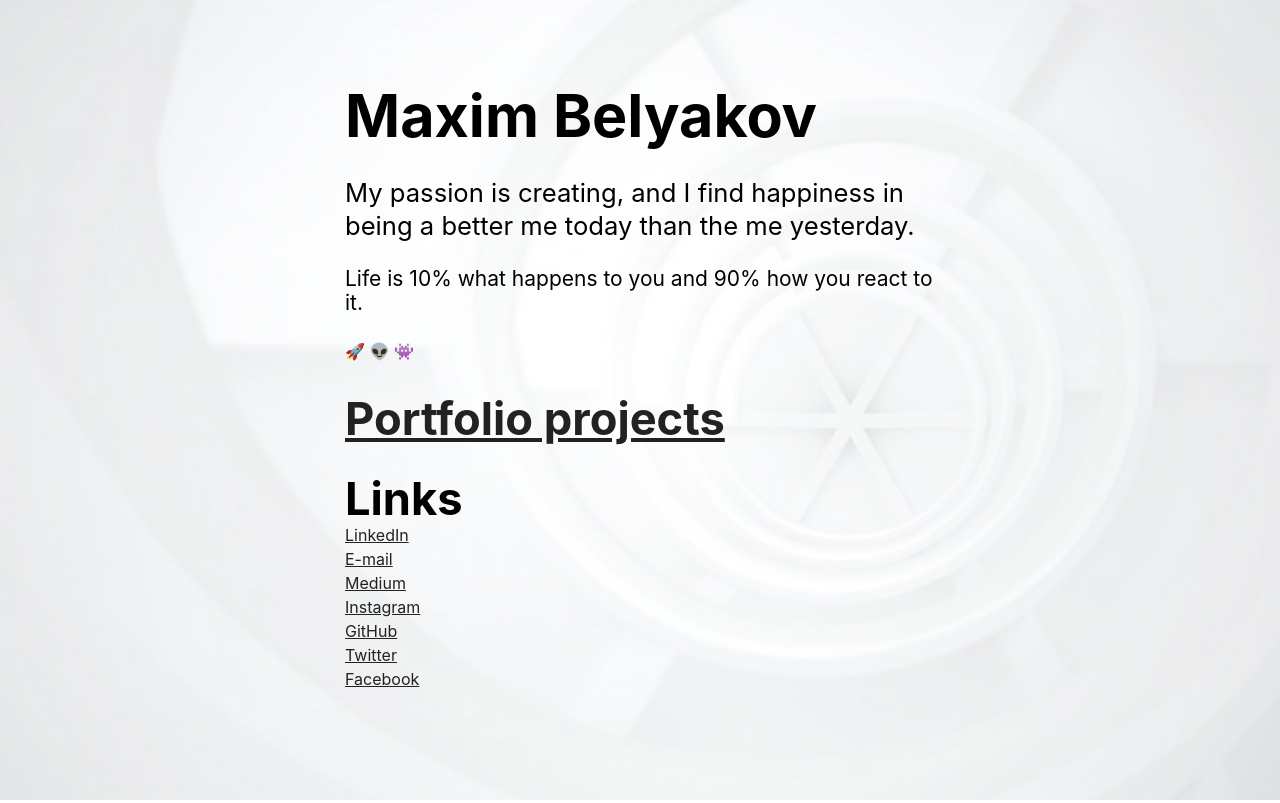
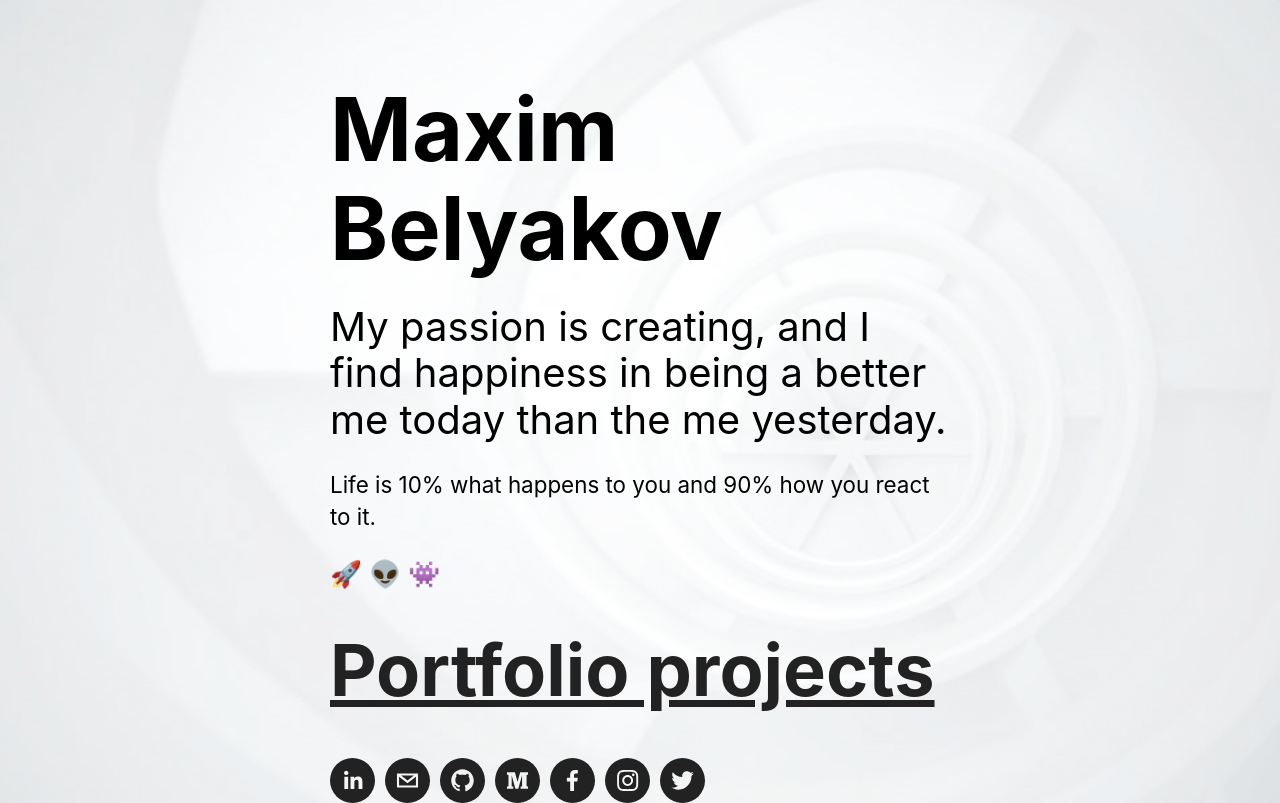
Before and after one commit to maxim-belyakov/belyakov.site, a React (Create React App) app: page / in a window 1280 px wide. Built offline with nearby package versions, Linux system fonts and the light colour scheme.

Commit message:
social icons, bg image, slide about me

```diff
--- a/package.json
+++ b/package.json
@@ -14,7 +14,8 @@
     "react": "^16.13.1",
     "react-dom": "^16.13.1",
     "react-router-dom": "^5.1.2",
-    "react-scripts": "3.4.1"
+    "react-scripts": "3.4.1",
+    "react-social-icons": "^4.1.0"
   },
   "scripts": {
     "start": "react-scripts start",
--- a/src/App.css
+++ b/src/App.css
@@ -16,8 +16,9 @@ body {
 /* Copy & Lists */
 
 p {
-  line-height: 1.5rem;
-  margin-top: 1.5rem;
+  line-height: 2rem;
+  margin-top: 1.6rem;
+  font-size: 1.6rem;
   margin-bottom: 0;
 }
 
@@ -79,14 +80,14 @@ h1,
 }
 
 h1 {
-  font-size: 3.7rem;
-  line-height: 4.5rem;
+  font-size: 5.5rem;
+  line-height: 6.2rem;
   margin-top: 3rem;
 }
 
 h2 {
-  font-size: 2.828rem;
-  line-height: 3rem;
+  font-size: 4.5rem;
+  line-height: 6rem;
 }
 
 h3 {
@@ -129,45 +130,20 @@ code {
 /* Leading paragraph text */}
 
 .lead {
-  font-size: 1.6rem;
-  line-height: 1.3;
+  font-size: 2.5rem;
+  line-height: 2.9rem;
 }
 
 /* Hug the block above you */
 
-.hug {
-  margin-top: 0;
-}
-
 .quote {
-  font-size: 21px;
+  font-size: 1.4rem;
 }
 
 main {
-  width: 590px;
+  width: 620px;
   margin: 0 auto;
   height: 100%;
-}
-
-blockquote {
-  margin-left: 0;
-  margin-right: 0;
-}
-
-blockquote p:before {
-  content: '“';
-  font-size: 1.25em;
-  font-weight: bold;
-}
-
-blockquote p:after {
-  content: '”';
-  font-size: 1.25em;
-  font-weight: bold;
-}
-
-blockquote footer {
-  color: #888;
 }
 
 a {
@@ -180,7 +156,6 @@ a:hover,
 }
 
 .collapsible {
-
   color: white;
   cursor: pointer;
   padding: 18px;
@@ -198,3 +173,11 @@ a:hover,
 .heigth100per {
   height: 100%;
 }
+
+.socialContainer {
+  padding-top: 2.5rem;
+}
+
+.socialContainer a {
+  margin-right: 10px;
+}
--- a/src/App.js
+++ b/src/App.js
@@ -1,15 +1,15 @@
-import React from 'react';
+import React, {useState} from 'react';
 import {
   BrowserRouter as Router,
   Switch,
   Route,
-  Link,
-  useHistory,
-  useLocation,
-  useParams
+  Link
 } from "react-router-dom";
+import { SocialIcon } from 'react-social-icons';
 
 import Portfolio from './components/Portfolio';
+import socialIcons from "./JSON/socialIcons"
+
 import './App.css';
 
 export default function App() {
@@ -43,6 +43,10 @@ export default function App() {
 }
 
 function Home() {
+
+  const socials = socialIcons.message
+  const [iconSocialSize, setIconSocialSize] = useState(45)
+
   return (
     <main>
       <h1>Maxim Belyakov</h1>
@@ -54,17 +58,10 @@ function Home() {
           <Link to="/portfolio">Portfolio projects</Link>
         </h2>
       </section>
-      <section>
-        <h2 className="check">Links</h2>
-        <ul>
-          <li> <a href="https://linkedin.com/in/maxim-belyakov">LinkedIn</a> </li>
-          <li> <a href="mailto:maxim.a.belyakov@gmail.com?subject=Hey, Maxim!">E-mail</a> </li>
-          <li> <a href="https://medium.com/@maxim.a.belyakov">Medium</a> </li>
-          <li> <a href="https://instagram.com/maxim_chai">Instagram</a> </li>
-          <li> <a href="https://github.com/maxim-belyakov">GitHub</a> </li>
-          <li> <a href="https://twitter.com/maxim_chai">Twitter</a> </li>
-          <li> <a href="https://facebook.com/maxim.a.belyakov">Facebook</a> </li>
-        </ul>
+      <section className="socialContainer">
+        {socials.map((social, i) => (
+          <SocialIcon bgColor="#222222" style={{ height: iconSocialSize, width: iconSocialSize }} network={social.name} url={social.link}/>
+        ))}
       </section>
     </main>
   );
--- a/src/projectsData.json
+++ b/src/JSON/projectsData.json
@@ -86,7 +86,7 @@
                 "4-PN-widget-2018/2.png"
             ],
             "link": "https://ponominalu.ru/widget/index.html?options_json={%22orderData%22:{},%22event%22:{%22id%22:756082},%22hideHeader%22:false,%22init%22:{%22token%22:%22f094e983-2eb0-4793-a3ae-8145bb3a455d%22,%22user_session%22:%22pa-385e2ff0-a813-4cbf-8230-ffdff2e0afef-202003251406%22,%22promote%22:%22%22,%22isPonominalu%22:true},%22userParams%22:{%22is_poligon%22:false},%22experimental%22:{%22showSubstratesTime%22:false,%22reviewsVenue%22:false,%22tour%22:false,%22agreedDeclination%22:false,%22announcements%22:false,%22vkOauth%22:false,%22seoCalendar%22:false,%22recomendations%22:false,%22promoIos%22:false,%22ampWidget%22:false,%22storybookLoader%22:false,%22gridCSS%22:false,%22debug%22:false,%22test%22:false,%22artistLineUp%22:false,%22gridcss%22:false},%22excludeDates%22:false,%22gtagId%22:%22UA-36442360-15%22,%22devMode%22:false,%22containerId%22:%22pnWidgetContainer%22,%22gtagSession%22:%22GA1.2.810869581.1585137940%22,%22yaMetrikaIdSession%22:%221585137941561090579%22}#/",
-            "linkName": "Example",
+            "linkName": "Live Demo",
             "tags": [
                 {
                     "name": "Angular 6",
@@ -97,8 +97,8 @@
                     "color": "#1e3366"
                 },
                 {
-                    "name": "tag3",
-                    "color": "green"
+                    "name": "Babel",
+                    "color": "#f3cc00"
                 }
             ]
         },
@@ -113,16 +113,12 @@
             "linkName": "partners.ponominalu.ru",
             "tags": [
                 {
-                    "name": "tag1",
-                    "color": "orange"
+                    "name": "React",
+                    "color": "#5fd2f7"
                 },
                 {
-                    "name": "tag2",
-                    "color": "blue"
-                },
-                {
-                    "name": "tag3",
-                    "color": "green"
+                    "name": "Lodash",
+                    "color": "#181818"
                 }
             ]
         },
@@ -133,20 +129,20 @@
             "imgs": [
                 "6-ponominalu-2016/1.png"
             ],
-            "link": "https://partners.ponominalu.ru",
-            "linkName": "Link Name 2",
+            "link": "https://dev1.ponominalu.ru",
+            "linkName": "Live Demo (foobar:foobar)",
             "tags": [
                 {
-                    "name": "tag1",
-                    "color": "orange"
+                    "name": "Angular",
+                    "color": "#d70030"
                 },
                 {
-                    "name": "tag2",
-                    "color": "blue"
+                    "name": "Gulp",
+                    "color": "#e54849"
                 },
                 {
-                    "name": "tag3",
-                    "color": "green"
+                    "name": "LESS",
+                    "color": "#010506"
                 }
             ]
         },
@@ -157,22 +153,26 @@
             "imgs": [
                 "8-chitai-gorod-2015/1.png"
             ],
-            "link": "https://partners.ponominalu.ru",
+            "link": "https://www.chitai-gorod.ru/",
             "linkName": "chitai-gorod.ru",
             "tags": [
                 {
-                    "name": "tag1",
-                    "color": "orange"
+                    "name": "WordPress",
+                    "color": "#31353a"
                 },
                 {
-                    "name": "tag2",
-                    "color": "blue"
+                    "name": "JavaScript",
+                    "color": "#efd81d"
                 },
                 {
-                    "name": "tag3",
-                    "color": "green"
+                    "name": "Ajax",
+                    "color": "#0780c6"
+                },
+                {
+                    "name": "Bootstrap",
+                    "color": "#543b79"
                 }
             ]
         }
-      ]
-  }
+    ]
+}
--- /dev/null
+++ b/src/JSON/socialIcons.json
@@ -0,0 +1,32 @@
+{
+    "message": [
+        {
+            "name": "linkedin",
+            "link": "https://linkedin.com/in/maxim-belyakov"
+        },
+        {
+            "name": "email",
+            "link": "mailto:maxim.a.belyakov@gmail.com?subject=Hey, Maxim!"
+        },
+        {
+            "name": "github",
+            "link": "https://github.com/maxim-belyakov"
+        },
+        {
+            "name": "medium",
+            "link": "https://medium.com/@maxim.a.belyakov"
+        },
+        {
+            "name": "facebook",
+            "link": "https://facebook.com/maxim.a.belyakov"
+        },
+        {
+            "name": "instagram",
+            "link": "https://instagram.com/maxim_chai"
+        },
+        {
+            "name": "twitter",
+            "link": "https://twitter.com/maxim_chai"
+        }
+    ]
+}
--- a/src/components/Portfolio.js
+++ b/src/components/Portfolio.js
@@ -4,7 +4,7 @@ import { ButtonBack, ButtonNext, CarouselProvider, Slide, Slider, DotGroup } fro
 import { FontAwesomeIcon } from '@fortawesome/react-fontawesome'
 import { faAngleLeft, faAngleRight } from '@fortawesome/free-solid-svg-icons'
 
-import projectsData from "../projectsData"
+import projectsData from "../JSON/projectsData"
 
 import './../css/portfolio.scss';
 
@@ -32,7 +32,14 @@ export default function Portfolio() {
                             <Slide index={i} key={i} className="slide">
                                 <div>
                                     {i === 0 ? (
-                                        <div>1</div>
+                                        <div style={{textAlign: "center"}}>
+                                            <div id="intro-text">
+                                                <h2>About me</h2>
+                                                My name is Maxim Belyakov. I'm a creative professional with more than 5 years of industry experience in <span className="label gamedesign">Frontend Development</span>. What makes me passionate about WEB is the combination of technology and creativity, and how multiple disciplines come together to create an interactive experience.
+                                                <br/>
+                                                I always try to tell a story.
+                                            </div>
+                                        </div>
                                     ) : (
                                         <div className="slideContent">
                                             <div className="slideContent_picturesSlider" style={{display: "block"}}>
--- a/src/css/portfolio.scss
+++ b/src/css/portfolio.scss
@@ -126,6 +126,7 @@ $buttonsImgs:
   cursor: pointer;
   background: unset;
   border: unset;
+  outline: none;
 }
 
 .controllButtons_right {
@@ -137,6 +138,7 @@ $buttonsImgs:
   cursor: pointer;
   background: unset;
   border: unset;
+  outline: none;
 }
 
 .controllButtons_numbers {
@@ -174,6 +176,7 @@ $buttonsImgs:
   border: 0.3vw solid #fff;
   -webkit-filter: grayscale(100%); /* Safari 6.0 - 9.0 */
   filter: grayscale(100%);
+  outline: none;
 }
 
 .carousel__dot--selected {
```
Also changed, not shown: src/Portfolio.js (deleted, +0 -27 lines), public/pics for bg/gray_bg.jpg (deleted), 1 other file (tests, documents, lock files or other folders).
